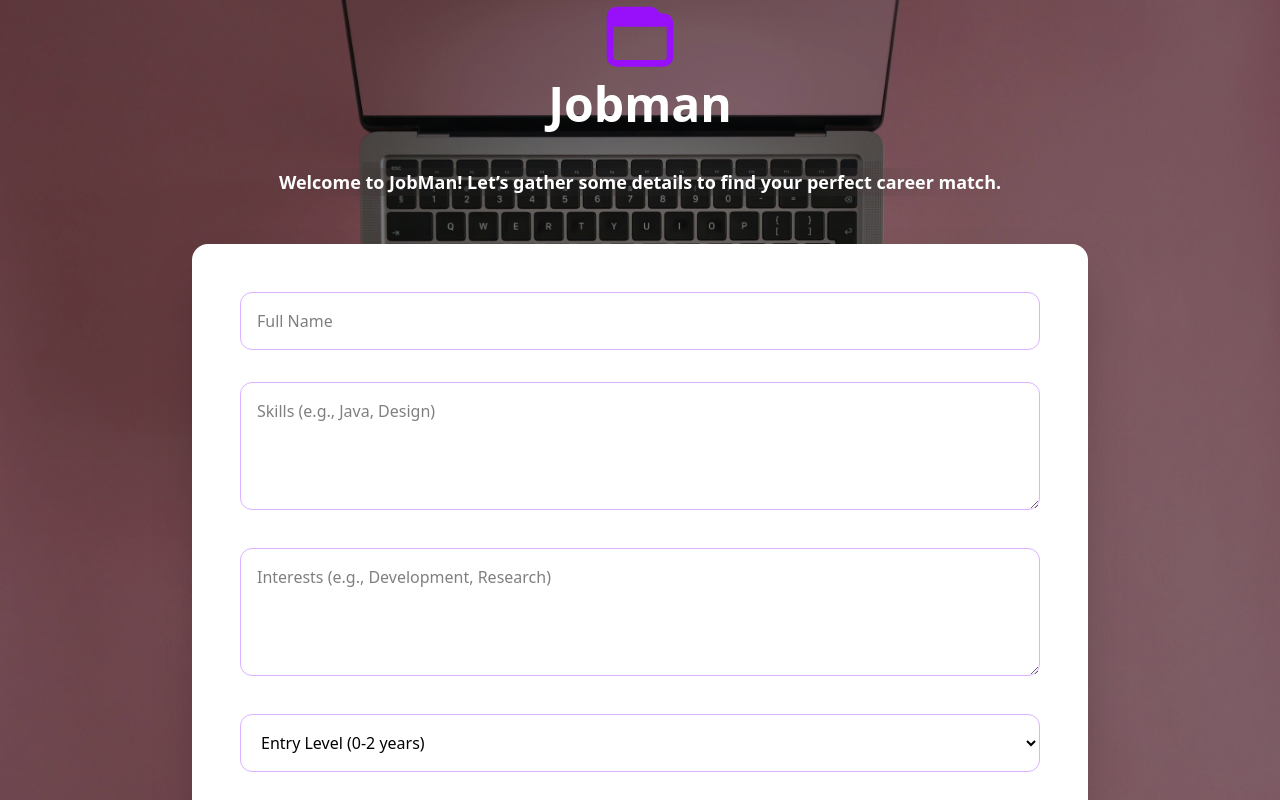
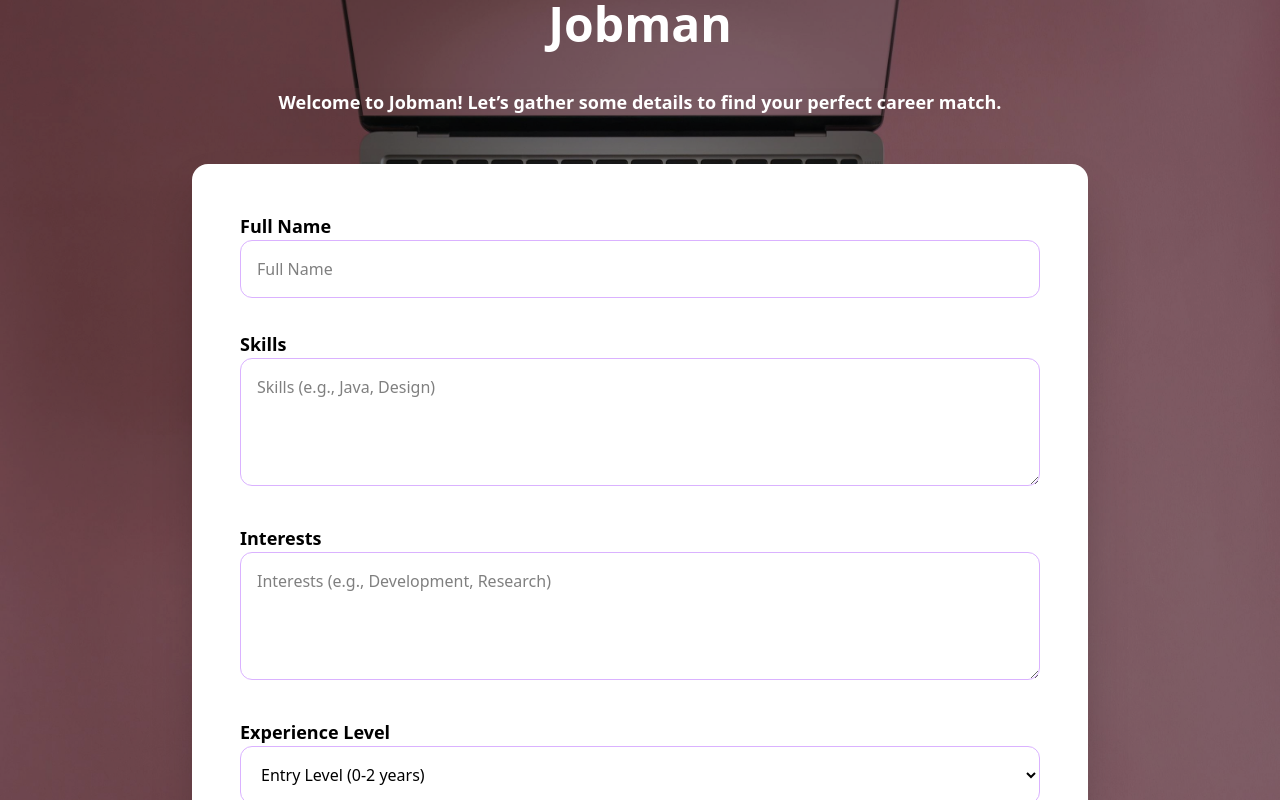
Before and after one commit to TriumphNdlovu/jobman, an Angular app in the folder Frontend/: page /home in a window 1280 px wide. Shown: the top 800 px of the page. Built offline with nearby package versions, Linux system fonts and the light colour scheme.

Commit message:
Better loading screen

```diff
--- a/Frontend/src/app/home/home.component.html
+++ b/Frontend/src/app/home/home.component.html
@@ -1,57 +1,62 @@
 <div class="relative flex flex-col items-center justify-center bg-black min-h-screen">
-  <!-- Background image with opacity fix -->
   <div class="fixed inset-0 bg-cover bg-center z-0 opacity-60" style="background-image: url('/LandingBG.jpg');"></div>
-
-  <svg
-    xmlns="http://www.w3.org/2000/svg"
-    class="w-20 h-20 mx-auto text-purple-600 z-10"
-    fill="none"
-    viewBox="0 0 24 24"
-    stroke="currentColor"
-  >
-    <path
-      stroke-linecap="round"
-      stroke-linejoin="round"
-      stroke-width="2"
-      d="M3 7h18M3 7a2 2 0 012-2h14a2 2 0 012 2v10a2 2 0 01-2 2H5a2 2 0 01-2-2V7zm0 0V5a2 2 0 012-2h10a2 2 0 012 2v2"
-    />
-  </svg>
 
   <h1 class="text-5xl font-extrabold text-white mb-10 text-center z-10 relative">Jobman</h1>
   <p class="text-center text-lg text-white font-bold mb-12 z-10 relative backdrop-blur-2xl">
-    Welcome to JobMan! Let’s gather some details to find your perfect career match.
+    Welcome to Jobman! Let’s gather some details to find your perfect career match.
   </p>
 
-  <form (ngSubmit)="onSubmit()" #careerForm="ngForm" class="space-y-8 bg-white p-12 shadow-2xl rounded-2xl w-full max-w-4xl z-10 relative">
-    <input type="text" [(ngModel)]="fullName" name="fullName" placeholder="Full Name" required class="w-full p-4 border border-purple-300 rounded-xl focus:outline-none focus:ring-4 focus:ring-purple-400" />
+  <form (ngSubmit)="onSubmit(careerForm)" #careerForm="ngForm" class="space-y-8 bg-white p-12 shadow-2xl rounded-2xl w-full max-w-4xl z-10 relative">
+    <label for="fullName" class="text-lg font-semibold">Full Name</label>
+    <input type="text" [(ngModel)]="fullName.value" name="fullName" placeholder="Full Name" required #fullName="ngModel" class="w-full p-4 border border-purple-300 rounded-xl focus:outline-none focus:ring-4 focus:ring-purple-400" />
+    <div *ngIf="fullName.invalid && fullName.touched" class="text-red-500">Full Name is required.</div>
 
-    <textarea [(ngModel)]="skills" name="skills" placeholder="Skills (e.g., Java, Design)" required class="w-full h-32 p-4 border border-purple-300 rounded-xl focus:outline-none focus:ring-4 focus:ring-purple-400"></textarea>
+    <label for="skills" class="text-lg font-semibold">Skills</label>
+    <textarea [(ngModel)]="skills.value" name="skills" placeholder="Skills (e.g., Java, Design)" required #skills="ngModel" class="w-full h-32 p-4 border border-purple-300 rounded-xl focus:outline-none focus:ring-4 focus:ring-purple-400"></textarea>
+    <div *ngIf="skills.invalid && skills.touched" class="text-red-500">Skills are required.</div>
 
-    <textarea [(ngModel)]="interests" name="interests" placeholder="Interests (e.g., Development, Research)" required class="w-full h-32 p-4 border border-purple-300 rounded-xl focus:outline-none focus:ring-4 focus:ring-purple-400"></textarea>
+    <label for="interests" class="text-lg font-semibold">Interests</label>
+    <textarea [(ngModel)]="interests.value" name="interests" placeholder="Interests (e.g., Development, Research)" required #interests="ngModel" class="w-full h-32 p-4 border border-purple-300 rounded-xl focus:outline-none focus:ring-4 focus:ring-purple-400"></textarea>
+    <div *ngIf="interests.invalid && interests.touched" class="text-red-500">Interests are required.</div>
 
+    <label for="experienceLevel" class="text-lg font-semibold">Experience Level</label>
     <select [(ngModel)]="experienceLevel" name="experienceLevel" required class="w-full p-4 border border-purple-300 rounded-xl focus:outline-none focus:ring-4 focus:ring-purple-400">
       <option value="entry">Entry Level (0-2 years)</option>
       <option value="mid">Mid Level (3-5 years)</option>
       <option value="senior">Senior Level (6+ years)</option>
     </select>
 
+    <label for="educationLevel" class="text-lg font-semibold">Education Level</label>
     <select [(ngModel)]="educationLevel" name="educationLevel" required class="w-full p-4 border border-purple-300 rounded-xl focus:outline-none focus:ring-4 focus:ring-purple-400">
       <option value="high-school">High School</option>
+      <option value="diploma">Diploma</option>
       <option value="bachelors">Bachelor's Degree</option>
+      <option value="Honours">Honours Degree</option>
       <option value="masters">Master's Degree</option>
       <option value="phd">PhD</option>
     </select>
 
+    <label for="highestQualification" class="text-lg font-semibold">Highest Qualification</label>
+    <textarea [(ngModel)]="highestQualification.value" name="highestQualification" placeholder="Highest Qualification (e.g., Bachelor's in Computer Science)" required #highestQualification="ngModel" class="w-full h-24 p-4 border border-purple-300 rounded-xl focus:outline-none focus:ring-4 focus:ring-purple-400"></textarea>
+    <div *ngIf="highestQualification.invalid && highestQualification.touched" class="text-red-500">Highest qualification is required.</div>
+
+    <label for="softSkills" class="text-lg font-semibold">Soft Skills</label>
     <textarea [(ngModel)]="softSkills" name="softSkills" placeholder="Soft Skills (e.g., Communication, Leadership)" class="w-full h-24 p-4 border border-purple-300 rounded-xl focus:outline-none focus:ring-4 focus:ring-purple-400"></textarea>
 
+    <label for="certifications" class="text-lg font-semibold">Certifications</label>
     <textarea [(ngModel)]="certifications" name="certifications" placeholder="Certifications (e.g., PMP, AWS)" class="w-full h-24 p-4 border border-purple-300 rounded-xl focus:outline-none focus:ring-4 focus:ring-purple-400"></textarea>
 
-    <textarea [(ngModel)]="highestQualification" name="highestQualification" placeholder="Highest Qualification (e.g., Bachelor's in Computer Science)" required class="w-full h-24 p-4 border border-purple-300 rounded-xl focus:outline-none focus:ring-4 focus:ring-purple-400"></textarea>
+
     <button type="submit" [disabled]="!careerForm.form.valid" class="w-full bg-purple-600 text-white p-4 rounded-xl hover:bg-purple-700 transition transform hover:scale-105 z-10 relative">Get Suggestions</button>
   </form>
 
-  <div *ngIf="isLoading" class="absolute bottom-12 text-center z-10">
-    <div class="w-14 h-14 border-4 border-purple-600 border-t-transparent rounded-full animate-spin mx-auto"></div>
-    <p class="text-purple-600 mt-4 text-lg font-semibold">Loading your personalized job suggestions...</p>
+  <div *ngIf="errorMessage" class="text-red-500 text-lg font-bold mt-4">{{ errorMessage }}</div>
+
+  <div *ngIf="isLoading" class="fixed inset-0 bg-black bg-opacity-60 flex flex-col items-center justify-center z-50 backdrop-blur-md">
+  <div class="flex flex-col items-center">
+    <div class="w-16 h-16 border-4 border-white border-t-transparent rounded-full animate-spin"></div>
+    <p class="text-white mt-6 text-xl font-semibold animate-pulse">Finding the best job suggestions for you...</p>
   </div>
 </div>
+
+</div>
--- a/Frontend/src/app/home/home.component.ts
+++ b/Frontend/src/app/home/home.component.ts
@@ -1,8 +1,10 @@
-import { Component } from '@angular/core';
+import { Component, OnInit } from '@angular/core';
+import { HttpClient } from '@angular/common/http';
+import { Router } from '@angular/router';
+import { NgForm } from '@angular/forms';
 import { CommonModule } from '@angular/common';
 import { FormsModule } from '@angular/forms';
-import { HttpClient } from '@angular/common/http';
-import { Router } from '@angular/router';
+
 @Component({
   imports: [
     CommonModule,
@@ -13,7 +15,7 @@ import { Router } from '@angular/router';
   styleUrls: ['./home.component.css']
 })
 
-export class HomeComponent {
+export class HomeComponent implements OnInit {
   fullName: string = '';
   skills: string = '';
   interests: string = '';
@@ -24,29 +26,45 @@ export class HomeComponent {
   highestQualification: string = '';
 
   isLoading: boolean = false;
+  errorMessage: string = '';
 
+  constructor(private http: HttpClient, private router: Router) {}
 
+  ngOnInit(): void {
+      this.fullName = '';
+      this.skills = '';
+      this.interests = '';
+      this.experienceLevel = 'entry';
+      this.educationLevel = 'high-school';
+      this.softSkills = '';
+      this.certifications = '';
+      this.highestQualification = '';
 
-  constructor(private http: HttpClient, private router:Router) { }
-
-
+      this.isLoading = false;
+      this.errorMessage = '';
+  }
   getCareerSuggestions() {
-    return this.http.post('https://jobman-tfev.onrender.com/career-suggestions',
-    {
-      fullName: this.fullName,
-      skills: this.skills,
-      interests: this.interests,
-      experienceLevel: this.experienceLevel,
-      educationLevel: this.educationLevel,
-      softSkills: this.softSkills,
-      certifications: this.certifications,
-      highestQualification: this.highestQualification
-    }
-    );
+    return this.http.post('https://jobman-tfev.onrender.com/career-suggestions', {
+      fullName: this.fullName || '',
+      skills: this.skills || '',
+      interests: this.interests || '',
+      experienceLevel: this.experienceLevel || 'entry',
+      educationLevel: this.educationLevel || 'high-school',
+      softSkills: this.softSkills || '',
+      certifications: this.certifications || '',
+      highestQualification: this.highestQualification || ''
+    });
   }
 
-  onSubmit() {
+  onSubmit(form: NgForm) {
+    if (form.invalid) {
+      this.errorMessage = 'Please fill out all required fields correctly.';
+      return;
+    }
+
     this.isLoading = true;
+    this.errorMessage = '';
+
     this.getCareerSuggestions().subscribe({
       next: (response) => {
         this.isLoading = false;
@@ -54,9 +72,9 @@ export class HomeComponent {
       },
       error: (error) => {
         this.isLoading = false;
-        console.error('Failed to get career suggestions:', error);
+        this.errorMessage = 'Failed to get career suggestions. Please try again later.';
+        console.error('API Error:', error);
       }
     });
   }
-
 }
```
